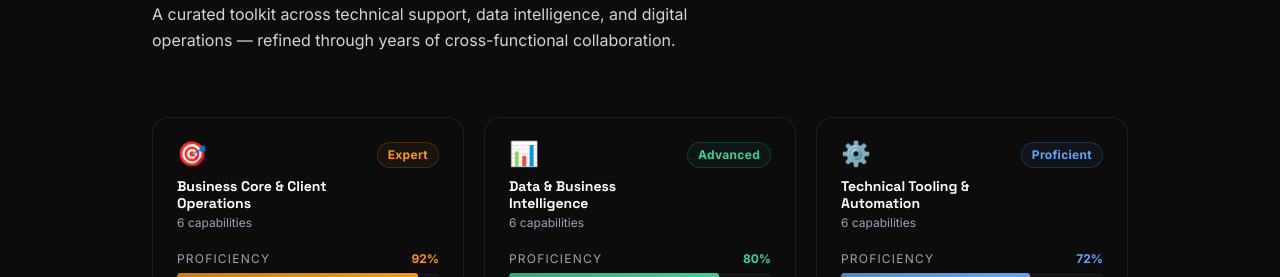
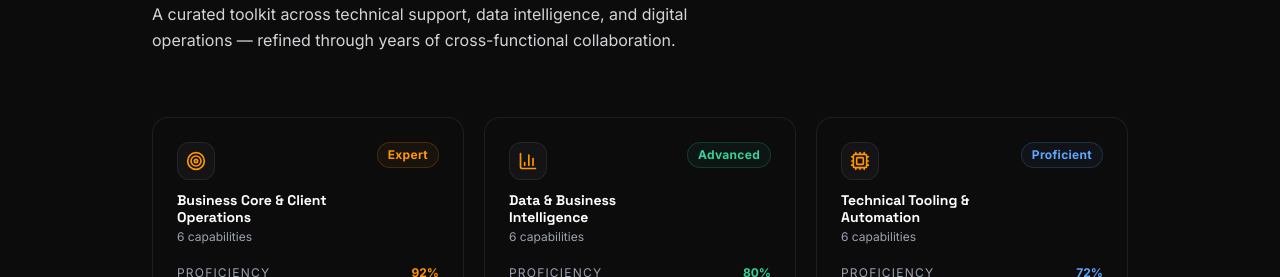
Before and after one commit to netssv/portfolio-romartel, a Next.js app: page / in a window 1280 px wide. Shown: the part 5140-5417 px from the top of the page. Built offline with nearby package versions, Linux system fonts and the light colour scheme; no server answers.

Commit message:
feat: replace emoji skill icons with Lucide components in SkillsGrid

```diff
--- a/src/components/SkillsGrid.tsx
+++ b/src/components/SkillsGrid.tsx
@@ -4,6 +4,7 @@ import React, { useState } from "react";
 import { motion, AnimatePresence } from "framer-motion";
 import { FadeIn } from "@/src/components/ui/FadeIn";
 import { SectionLabel } from "@/src/components/ui/SectionLabel";
+import { Target, BarChart3, Cpu, LucideIcon } from "lucide-react";
 
 interface SkillCategory {
   title: string;
@@ -11,6 +12,12 @@ interface SkillCategory {
   skills: string[];
 }
 interface SkillsMatrixData { [key: string]: SkillCategory; }
+
+const ICON_MAP: Record<string, LucideIcon> = {
+  Target,
+  BarChart3,
+  Cpu,
+};
 
 const PROFICIENCY: Record<string, { level: number; label: string; color: string }> = {
   businessCore:    { level: 92, label: "Expert",       color: "#FF9500" },
@@ -32,6 +39,7 @@ const pillVariants = {
 const SkillCard: React.FC<{ catKey: string; cat: SkillCategory; index: number }> = ({ catKey, cat, index }) => {
   const [hovered, setHovered] = useState(false);
   const meta = PROFICIENCY[catKey] ?? { level: 70, label: "Proficient", color: "#FF9500" };
+  const IconComponent = cat.icon ? ICON_MAP[cat.icon] ?? Cpu : Cpu;
 
   return (
     <motion.div
@@ -42,10 +50,8 @@ const SkillCard: React.FC<{ catKey: string; cat: SkillCategory; index: number }>
       viewport={{ once: true, amount: 0.2 }}
       onMouseEnter={() => setHovered(true)}
       onMouseLeave={() => setHovered(false)}
-      className="relative group flex flex-col gap-5 p-6 rounded-2xl border border-border-subtle bg-bg-surface overflow-hidden cursor-default
-                 hover:border-accent/40 hover:shadow-[0_0_32px_rgba(255,149,0,0.08)] transition-all duration-300"
+      className="relative group flex flex-col gap-5 p-6 rounded-2xl border border-border-subtle bg-bg-surface overflow-hidden cursor-default hover:border-accent/40 hover:shadow-[0_0_32px_rgba(255,149,0,0.08)] transition-all duration-300"
     >
-      {/* Ambient glow */}
       <motion.div
         className="absolute inset-0 pointer-events-none rounded-2xl"
         animate={{ opacity: hovered ? 1 : 0 }}
@@ -53,14 +59,14 @@ const SkillCard: React.FC<{ catKey: string; cat: SkillCategory; index: number }>
         style={{ background: `radial-gradient(280px circle at 50% 0%, ${meta.color}10, transparent 70%)` }}
       />
 
-      {/* Header */}
       <div className="flex items-start justify-between gap-4 relative z-10">
         <div>
-          <span className="text-2xl leading-none">{cat.icon}</span>
-          <h3 className="text-sm font-heading font-bold text-text-primary mt-2 leading-tight">{cat.title}</h3>
+          <div className="p-2 rounded-xl bg-bg-raised w-fit border border-border-subtle">
+            <IconComponent size={20} className="text-accent" />
+          </div>
+          <h3 className="text-sm font-heading font-bold text-text-primary mt-3 leading-tight">{cat.title}</h3>
           <p className="text-xs font-body text-text-muted mt-0.5">{cat.skills.length} capabilities</p>
         </div>
-        {/* Level badge */}
         <span
           className="shrink-0 px-2.5 py-1 rounded-full text-xs font-body font-bold tracking-wide border"
           style={{ color: meta.color, borderColor: `${meta.color}30`, background: `${meta.color}0D` }}
@@ -69,7 +75,6 @@ const SkillCard: React.FC<{ catKey: string; cat: SkillCategory; index: number }>
         </span>
       </div>
 
-      {/* Proficiency bar */}
       <div className="relative z-10 flex flex-col gap-1.5">
         <div className="flex justify-between items-center">
           <span className="text-xs font-body text-text-muted uppercase tracking-widest">Proficiency</span>
@@ -87,7 +92,6 @@ const SkillCard: React.FC<{ catKey: string; cat: SkillCategory; index: number }>
         </div>
       </div>
 
-      {/* Expandable Skill Pills */}
       <div className="relative z-10 min-h-[60px]">
         <AnimatePresence mode="wait">
           {hovered ? (
@@ -107,13 +111,7 @@ const SkillCard: React.FC<{ catKey: string; cat: SkillCategory; index: number }>
               ))}
             </motion.div>
           ) : (
-            <motion.div
-              key="preview"
-              initial={{ opacity: 0 }}
-              animate={{ opacity: 1 }}
-              exit={{ opacity: 0 }}
-              className="flex flex-wrap gap-1.5"
-            >
+            <motion.div key="preview" initial={{ opacity: 0 }} animate={{ opacity: 1 }} exit={{ opacity: 0 }} className="flex flex-wrap gap-1.5">
               {cat.skills.slice(0, 2).map((skill) => (
                 <span key={skill} className="px-2.5 py-1 rounded-lg text-xs font-body text-text-muted border border-border-subtle bg-bg-raised">
                   {skill}
@@ -150,7 +148,6 @@ export const SkillsGrid: React.FC<{ skillsMatrix: SkillsMatrixData }> = ({ skill
           ))}
         </div>
 
-        {/* Footer hint */}
         <FadeIn delay={400}>
           <p className="mt-8 text-xs font-body text-text-muted/40 text-center">
             Hover each card to explore all capabilities in that domain
--- a/src/data/siteData.json
+++ b/src/data/siteData.json
@@ -266,7 +266,7 @@
   "skillsMatrix": {
     "businessCore": {
       "title": "Business Core & Client Operations",
-      "icon": "🎯",
+      "icon": "Target",
       "skills": [
         "Escalation & Critical Incident Management",
         "Tier 2/3 Technical Support & Systems Diagnostics",
@@ -278,7 +278,7 @@
     },
     "dataIntelligence": {
       "title": "Data & Business Intelligence",
-      "icon": "📊",
+      "icon": "BarChart3",
       "skills": [
         "Power BI Dashboard Design & DAX",
         "Excel & Google Sheets Reporting",
@@ -290,7 +290,7 @@
     },
     "technicalTooling": {
       "title": "Technical Tooling & Automation",
-      "icon": "⚙️",
+      "icon": "Cpu",
       "skills": [
         "Python Scripting (Automation & Auditing)",
         "Bash & Unix Shell Scripting",
```
